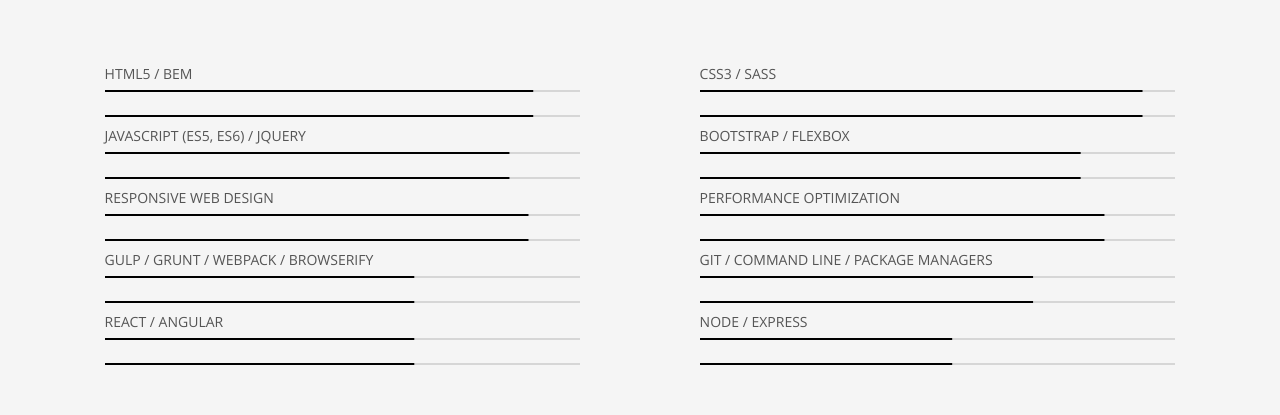
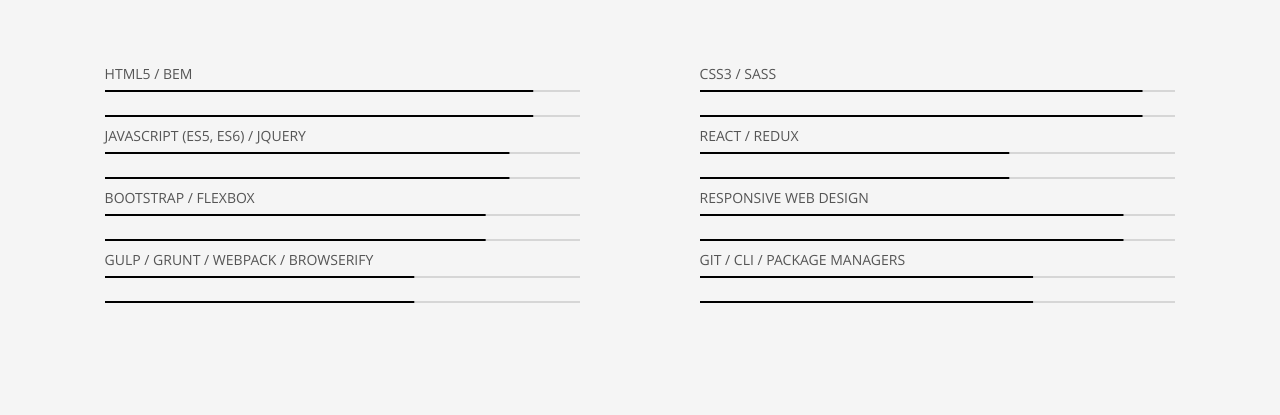
Before and after one commit to avgur89/portfolio, a website: page source/index.html in a window 1280 px wide. Shown: the part 1920-2335 px from the top of the page. Drawn offline with nearby package versions, Linux system fonts and the light colour scheme; files that its build step writes are made by us from their sources; files whose address does not match are found by name.

Commit message:
change skills and add react weather project

```diff
--- a/source/index.html
+++ b/source/index.html
@@ -46,13 +46,11 @@
 					<div class="skillbar__bar col-sm-5" val="90"><span class="skillbar__desc">HTML5 / BEM</span></div>
 					<div class="skillbar__bar col-sm-5" val="93"><span class="skillbar__desc">CSS3 / SASS</span></div>
 					<div class="skillbar__bar col-sm-5" val="85"><span class="skillbar__desc">Javascript (ES5, ES6) / jQuery</span></div>
+					<div class="skillbar__bar col-sm-5" val="65"><span class="skillbar__desc">React / Redux</span></div>
 					<div class="skillbar__bar col-sm-5" val="80"><span class="skillbar__desc">Bootstrap / Flexbox</span></div>
 					<div class="skillbar__bar col-sm-5" val="89"><span class="skillbar__desc">Responsive Web Design</span></div>
-					<div class="skillbar__bar col-sm-5" val="85"><span class="skillbar__desc">Performance Optimization</span></div>
 					<div class="skillbar__bar col-sm-5" val="65"><span class="skillbar__desc">Gulp / Grunt / Webpack / Browserify</span></div>
-					<div class="skillbar__bar col-sm-5" val="70"><span class="skillbar__desc">Git / Command Line / Package Managers</span></div>
-					<div class="skillbar__bar col-sm-5" val="65"><span class="skillbar__desc">React / Angular</span></div>
-					<div class="skillbar__bar col-sm-5" val="53"><span class="skillbar__desc">Node / Express</span></div>
+					<div class="skillbar__bar col-sm-5" val="70"><span class="skillbar__desc">Git / CLI / Package Managers</span></div>
 				</div>
 			</div> <!-- end skills__wrapper -->
 		</section> <!-- end skills -->
@@ -153,8 +151,8 @@
 							<div class="works__item-overlay"></div>
 							<section class="works__item-desc">
 								<h2 class="works__item-heading">Weather by city</h2>
-								<p class="works__item-category">Angular Application</p>
-								<a class="works__item-link" href="http://angular-weather.alexgurov.com" target="_blank">
+								<p class="works__item-category">React Application</p>
+								<a class="works__item-link" href="http://react-owm.herokuapp.com/" target="_blank">
 									<i class="fa fa-link fa-2x" aria-hidden="true"></i>
 								</a>
 							</section>
```
Also changed, not shown: build/index.html.
